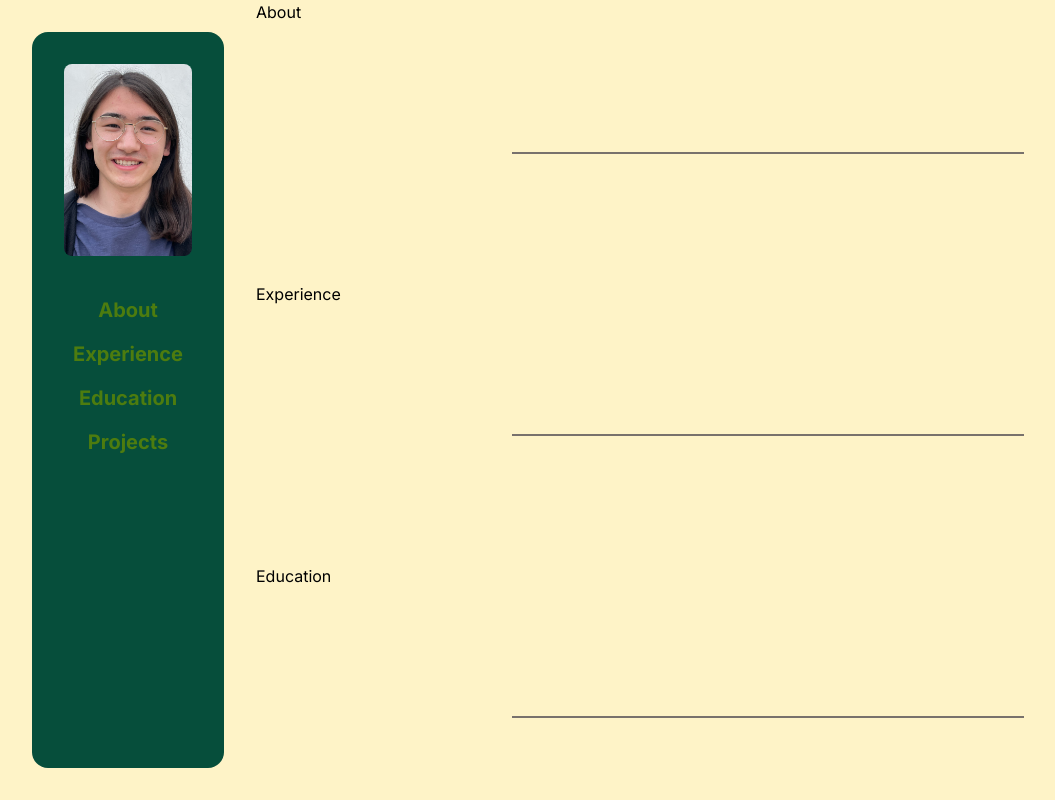
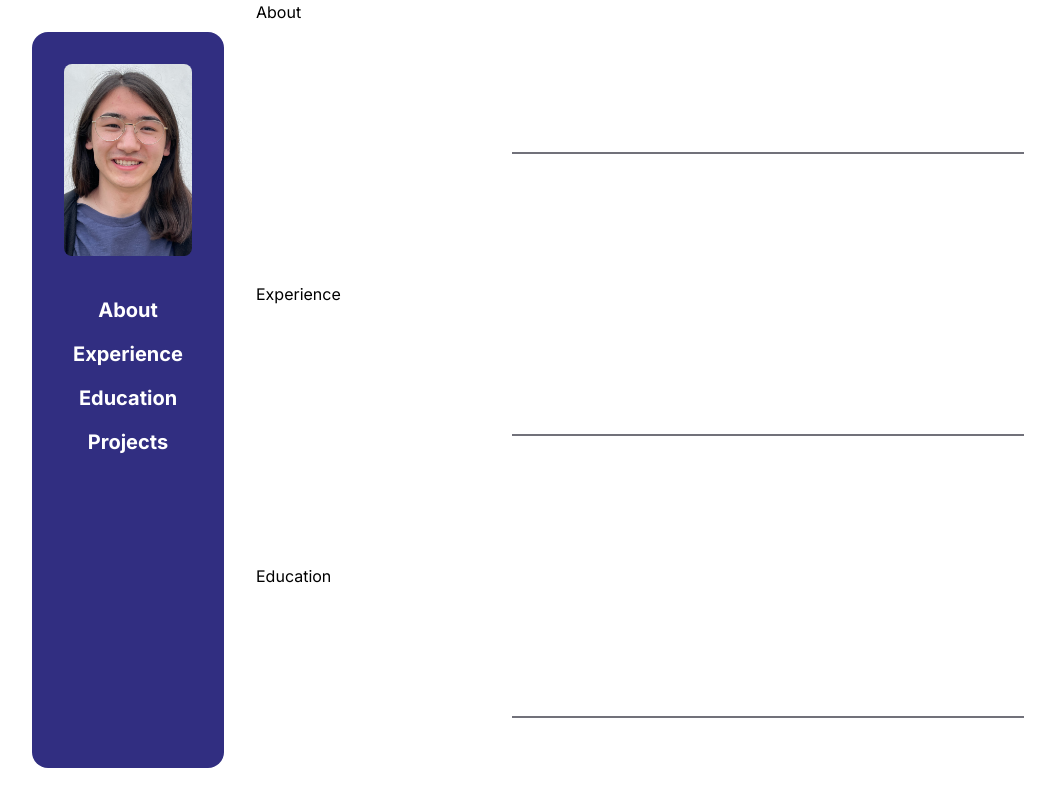
Before and after one commit to r0ckwav3/r0ckwav3.github.io, a Next.js app: page / in a window 1280 px wide. Shown: the whole page, without its empty margins (0-1055 px from the left). Built offline with nearby package versions, Linux system fonts and the light colour scheme.

Commit message:
change up color scheme

```diff
--- a/app/page.tsx
+++ b/app/page.tsx
@@ -5,7 +5,7 @@ import projectsjson from "@/app/data/projects.json";
 
 export default function Home() {
   return (
-    <div className="fixed flex flex-row w-screen h-screen bg-amber-100">
+    <div className="fixed flex flex-row w-screen h-screen">
       <Sidebar />
       <Content />
     </div>
@@ -21,7 +21,7 @@ function Sidebar() {
   ]
 
   return (
-    <div className = "flex flex-col justify-start items-center m-8 rounded-2xl max-h-screen bg-emerald-900">
+    <div className = "flex flex-col justify-start items-center m-8 rounded-2xl max-h-screen bg-indigo-900">
       <div className="relative w-32 h-48 m-8">
         <Image
           className="rounded-lg"
@@ -37,7 +37,7 @@ function Sidebar() {
 }
 
 function SidebarButton({ title, jumpto, selected }: Readonly<{ title: string, jumpto: string, selected: boolean }>){
-  let colorclass = selected ? "text-lime-500" : "text-lime-700 hover:text-lime-600";
+  let colorclass = selected ? "text-violet-400" : "text-white hover:text-violet-500";
   let classes = "text-xl my-2 font-bold transition duration-200 " + colorclass;
   return (
     <div className={classes}>
@@ -94,7 +94,7 @@ function SectionProjects() {
 
 function ContentSpacer() {
   return (
-    <div className = "mx-auto my-32 w-1/2 h-0.5 bg-stone-500">
+    <div className = "mx-auto my-32 w-1/2 h-0.5 bg-zinc-500">
     </div >
   )
 }
```
